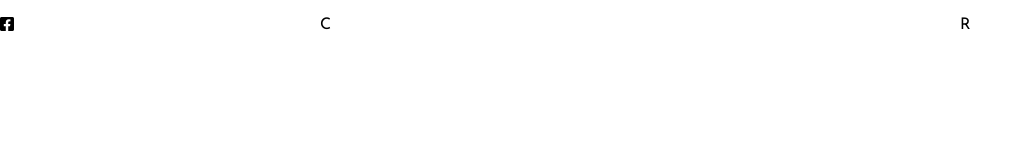
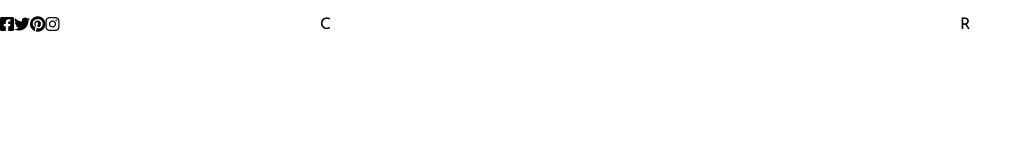
Before and after one commit to ADRIANOANIMUS/React_Blog, a React (Create React App) app: page / in a window 1280 px wide. Shown: the top 160 px of the page, without its empty margins (0-1032 px from the left). Built offline with nearby package versions, Linux system fonts and the light colour scheme.

Commit message:
Adding social media icons with fontawesome.com

```diff
--- a/public/index.html
+++ b/public/index.html
@@ -10,6 +10,7 @@
         href="https://fonts.googleapis.com/css2?family=Josefin+Sans:wght@100;200;300;400;500;600;700&family=Lora:ital,wght@1,400;1,500;1,600&family=Varela&family=Varela+Round&display=swap"
         rel="stylesheet">
         <link rel="stylesheet" href="https://cdnjs.cloudflare.com/ajax/libs/font-awesome/6.0.0-beta2/css/all.min.css" integrity="sha512-YWzhKL2whUzgiheMoBFwW8CKV4qpHQAEuvilg9FAn5VJUDwKZZxkJNuGM4XkWuk94WCrrwslk8yWNGmY1EduTA==" crossorigin="anonymous" referrerpolicy="no-referrer" />
+
         <style>
             *{
                 margin: 0;
--- a/src/TopBar/TopBar.jsx
+++ b/src/TopBar/TopBar.jsx
@@ -4,7 +4,12 @@ export default function TopBar(){
 
     return(
         <div className="Top">
-            <div className="topLeft"><i class="fab fa-facebook-square"></i></div>
+            <div className="topLeft">
+            <i class="fab fa-facebook-square"></i>
+            <i class="fab fa-twitter"></i>
+            <i class="fab fa-pinterest"></i>
+            <i class="fab fa-instagram"></i>
+            </div>
             <div className="topCenter">C</div>
             <div className="topRight">R</div>
 
```
